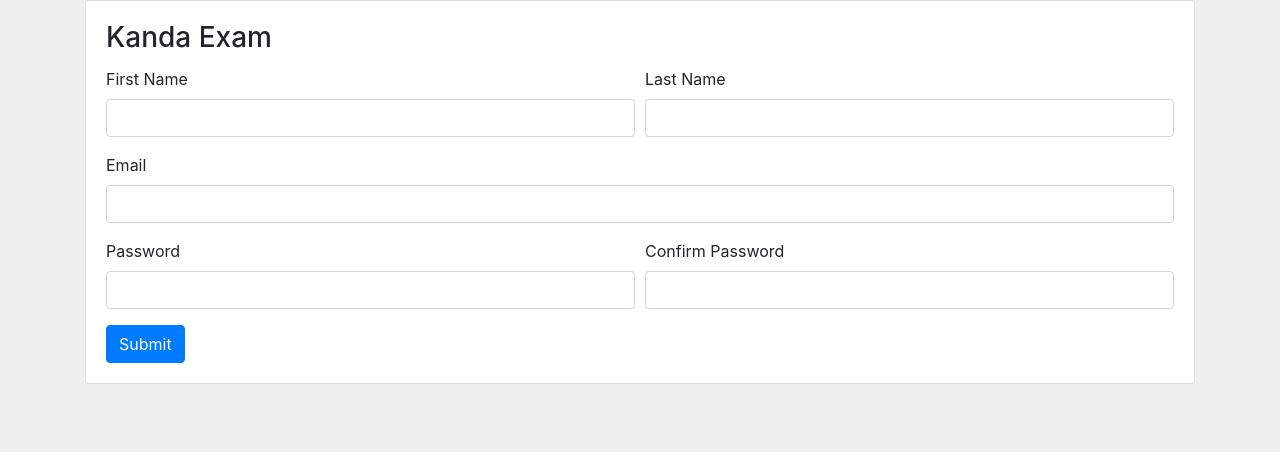
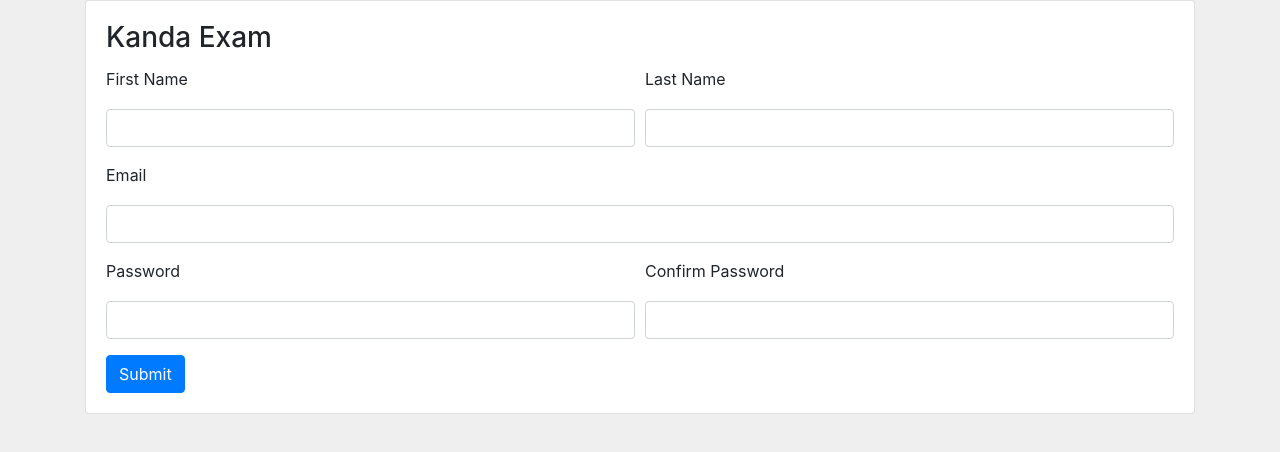
Before and after one commit to radupasparuga/kanda-test, a React (Create React App) app: page / in a window 1280 px wide. Shown: the top 452 px of the page. Built offline with nearby package versions, Linux system fonts and the light colour scheme.

Commit message:
Added styled error messages

```diff
--- a/src/components/InputField.js
+++ b/src/components/InputField.js
@@ -1,6 +1,8 @@
 import React from 'react';
 import { useStateValue } from '../state';
-import { toCamelCase } from '../helpers/stringToCamel.js'
+import { toCamelCase } from '../helpers/stringToCamel.js';
+
+import '../styles/InputField.scss';
 
 const InputField = (props) => {
   const [state, dispatch] = useStateValue()
@@ -15,9 +17,9 @@ const InputField = (props) => {
   const inputValue = state[toCamelCase(props.label)]
 
   return (
-    <div className={props.styling}>
+    <div className={`has-feedback ${props.styling}`}>
       <label htmlFor={props.label}>{props.label}</label>
-      <span>{state.errors[toCamelCase(props.label)]}</span>
+      <div className="error">{state.errors[toCamelCase(props.label)]}</div>
       <input
         value={inputValue}
         onChange={setInputValue}
--- /dev/null
+++ b/src/styles/InputField.css
@@ -0,0 +1,4 @@
+.error {
+  color: #e63e3e;
+  padding-bottom: 10px;
+}
--- /dev/null
+++ b/src/styles/InputField.scss
@@ -0,0 +1,4 @@
+.error {
+  color: #e63e3e;
+  padding-bottom: 10px;
+}
```
Also changed, not shown: src/components/Form.js (+5 -9 lines).
